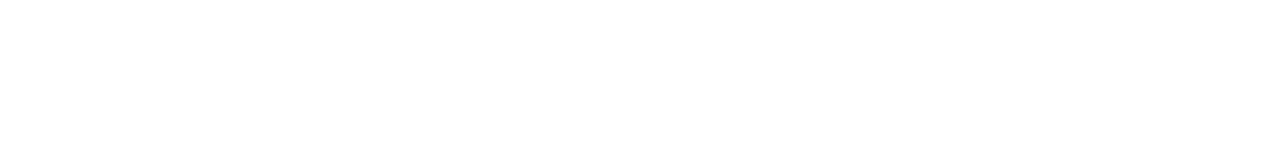
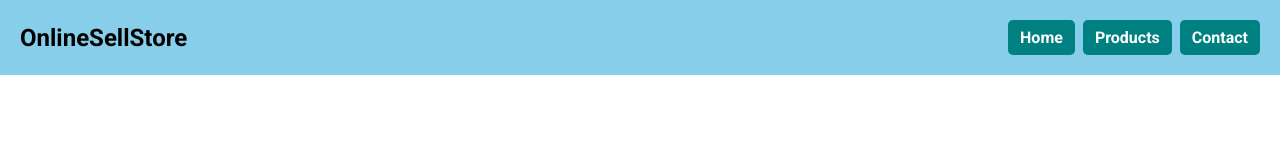
Before and after one commit to SaimaSinthiya/Mid_Practicle_solve, a plain HTML site: page contact.html in a window 1280 px wide. Drawn offline with Linux system fonts and the light colour scheme.

Commit message:
4th commit

```diff
--- a/contact.html
+++ b/contact.html
@@ -0,0 +1,25 @@
+<!DOCTYPE html>
+<html lang="en">
+  <head>
+    <meta charset="UTF-8" />
+    <meta name="viewport" content="width=device-width, initial-scale=1.0" />
+    <title>Online sell products</title>
+    <link rel="stylesheet" href="./css/style.css" />
+  </head>
+  <body>
+    <!-- Name: Saima Sinthiya -->
+    <!-- ID: 2220359 -->
+    <header>
+      <nav>
+        <div class="logo">
+          <h1>OnlineSellStore</h1>
+        </div>
+        <ul>
+          <li><a href="/">Home</a></li>
+          <li><a href="/products.html">Products</a></li>
+          <li><a href="/contact.html">Contact</a></li>
+        </ul>
+      </nav>
+    </header>
+    </body>
+  </html>
--- a/css/style.css
+++ b/css/style.css
@@ -1,3 +1,7 @@
+/* Google Font: Roboto & Poppins */
+@import url('https://fonts.googleapis.com/css2?family=Poppins:ital,wght@0,100;0,200;0,300;0,400;0,500;0,600;0,700;0,800;0,900;1,100;1,200;1,300;1,400;1,500;1,600;1,700;1,800;1,900&family=Roboto:ital,wght@0,100;0,300;0,400;0,500;0,700;0,900;1,100;1,300;1,400;1,500;1,700;1,900&display=swap');
+
+
 * {
     margin: 0;
     padding: 0;
@@ -14,3 +18,26 @@
     align-items: center;
     /* padding: 8px; */
   }
+
+  nav ul {
+    list-style: none;
+    display: flex;
+    align-items: center;
+    gap: 8px;
+  }
+
+  nav ul li {
+    background: teal;
+    padding: 8px 12px;
+    border-radius: 5px;
+  }
+
+  nav ul li:hover {
+    background: crimson;
+  }
+
+  nav ul li a {
+    color: #fff;
+    font-weight: bold;
+    text-decoration: none;
+  }
```
Also changed, not shown: index.html (+2 -1 lines), product.html (+27 -0 lines).
